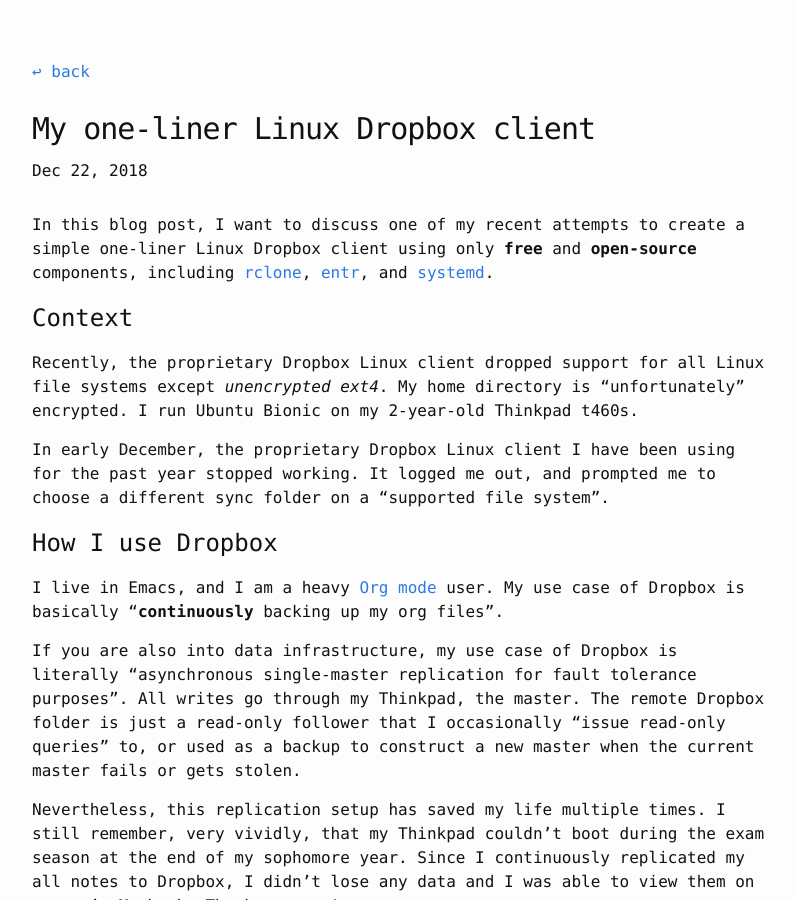
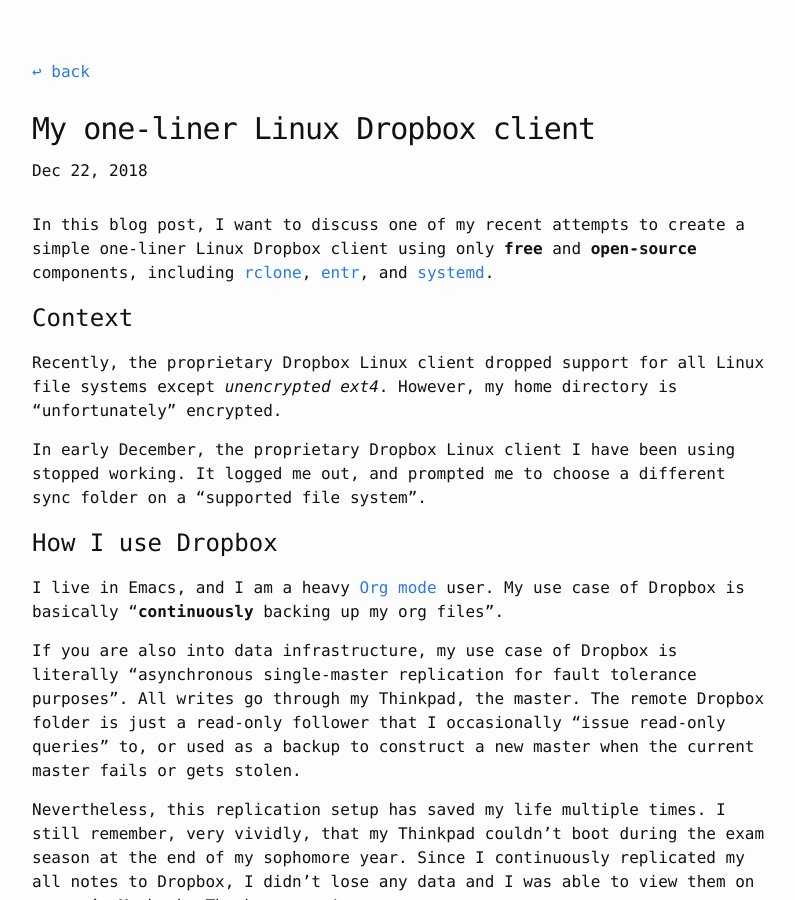
Before and after one commit to lpan/lpan.github.io, a Jekyll site: the page built from _posts/2018-12-22-one-liner-dropbox-client.md, in a window 1280 px wide and 900 px high. Shown: the whole window, without its empty margins (238-1033 px from the left). Built offline with Jekyll 4.4.1, drawn with Linux system fonts in a browser that asks for light colours; comment, search, counter and statistics services are not loaded.

Commit message:
fix awkward sentence in intro

```diff
--- a/_posts/2018-12-22-one-liner-dropbox-client.md
+++ b/_posts/2018-12-22-one-liner-dropbox-client.md
@@ -15,12 +15,12 @@ components, including [rclone](https://rclone.org/),
 # Context
 
 Recently, the proprietary Dropbox Linux client dropped support for all Linux
-file systems except *unencrypted ext4*. My home directory is "unfortunately"
-encrypted. I run Ubuntu Bionic on my 2-year-old Thinkpad t460s.
+file systems except *unencrypted ext4*. However, my home directory is
+"unfortunately" encrypted.
 
-In early December, the proprietary Dropbox Linux client I have been using for
-the past year stopped working. It logged me out, and prompted me to choose a
-different sync folder on a "supported file system".
+In early December, the proprietary Dropbox Linux client I have been using
+stopped working. It logged me out, and prompted me to choose a different sync
+folder on a "supported file system".
 
 # How I use Dropbox
 
```
